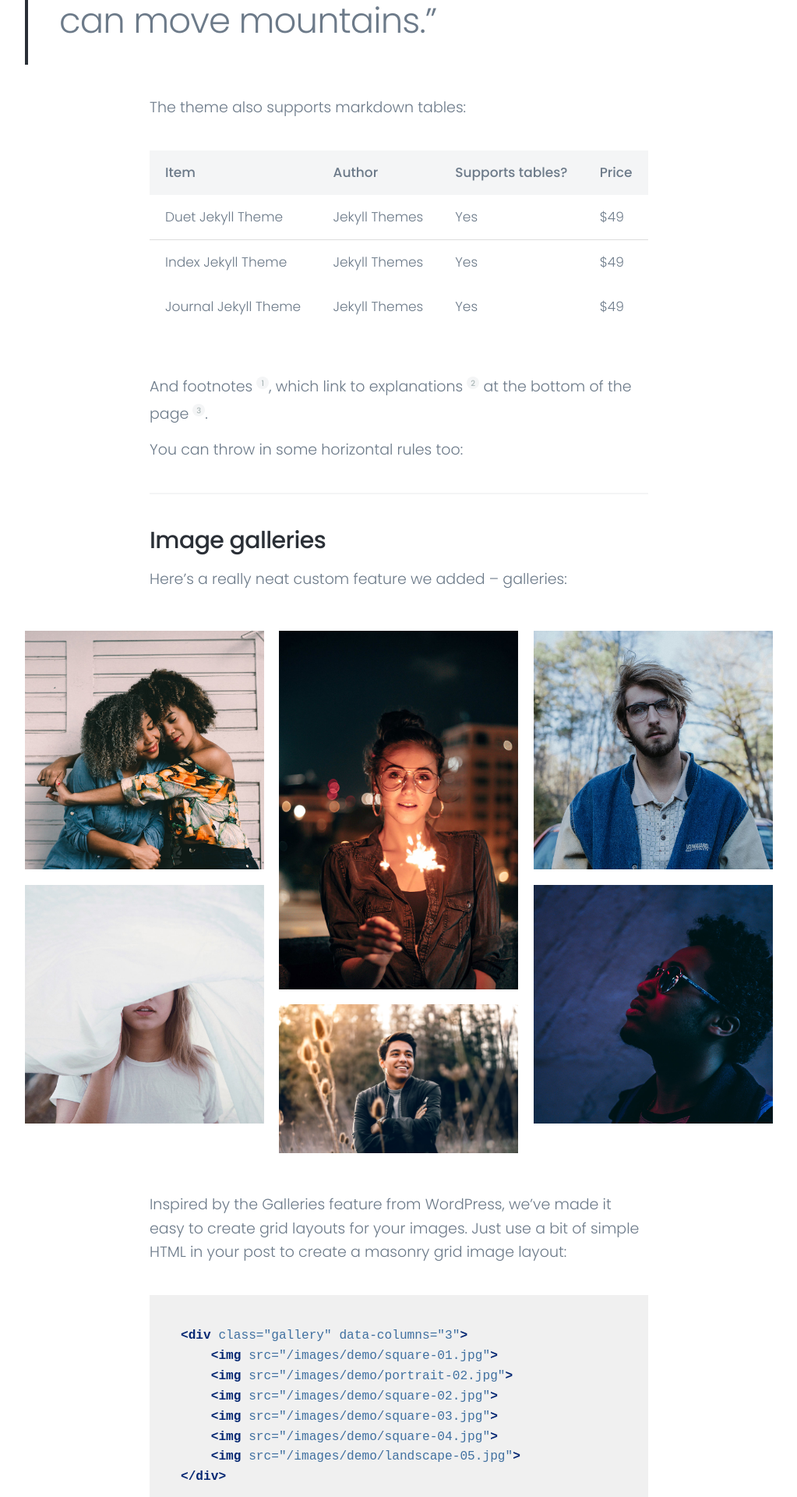
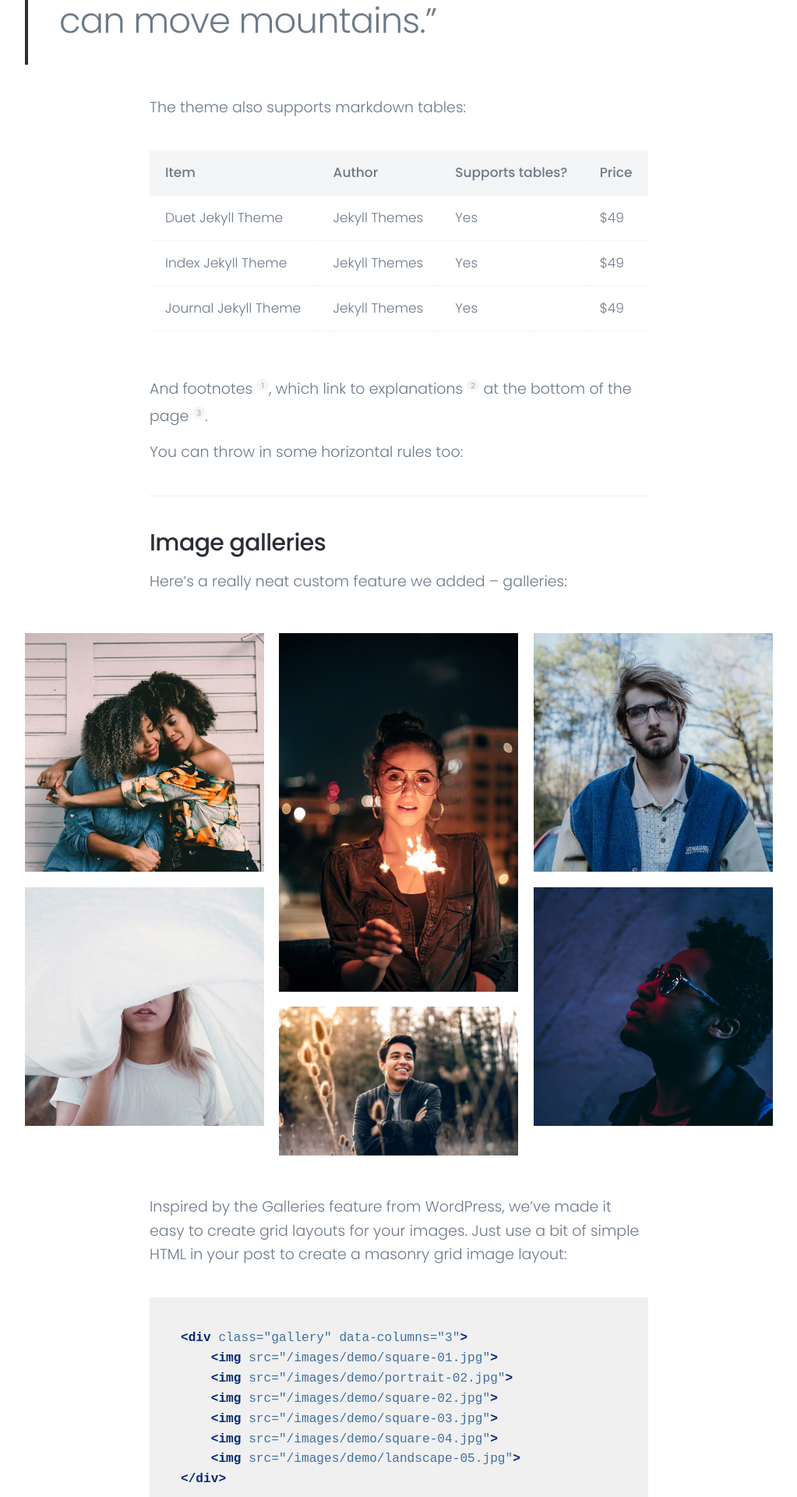
Before and after one commit to 950cagney/950cagney.github.io, a Jekyll site: the page built from _projects/2018-06-30-demo-project.md, in a window 1280 px wide. Shown: the part 1956-3876 px from the top of the page at 78% size, without its empty margins (128-1151 px from the left). Built offline with Jekyll 4.4.1, drawn with Linux system fonts in a browser that asks for light colours; nearby versions of some CDN libraries.

Commit message:
Update _content.scss

```diff
--- a/_sass/_includes/_content.scss
+++ b/_sass/_includes/_content.scss
@@ -246,10 +246,10 @@
 		}
 
 		tr {
+			border-bottom: 1px dotted #EEEEEE;
 
 			&:nth-child(2n) {
 			//	background: $background-alt-color;
-				border-top: 1px solid #DDDDDD;
 			}
 		}
 	}
```
